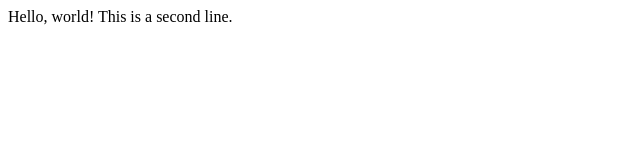
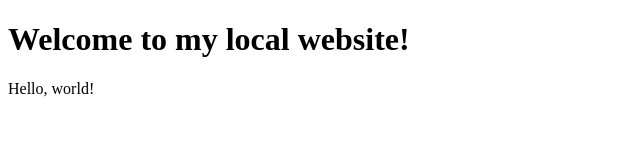
Before and after one commit to SauviaTron/CS50, a plain HTML site: page Lecture_00/00_hello.html in a window 1280 px wide. Shown: the whole page, without its empty margins (0-640 px from the left). Drawn offline with Linux system fonts and the light colour scheme.

Commit message:
Add Heading

```diff
--- a/Lecture_00/hello.html
+++ b/Lecture_00/00_hello.html
@@ -4,7 +4,7 @@
         <title>Hello!</title>
     </head>
     <body>
+        <h1>Welcome to my local website!</h1>
         Hello, world!
-        This is a second line.
     </body>
 </html>
```
